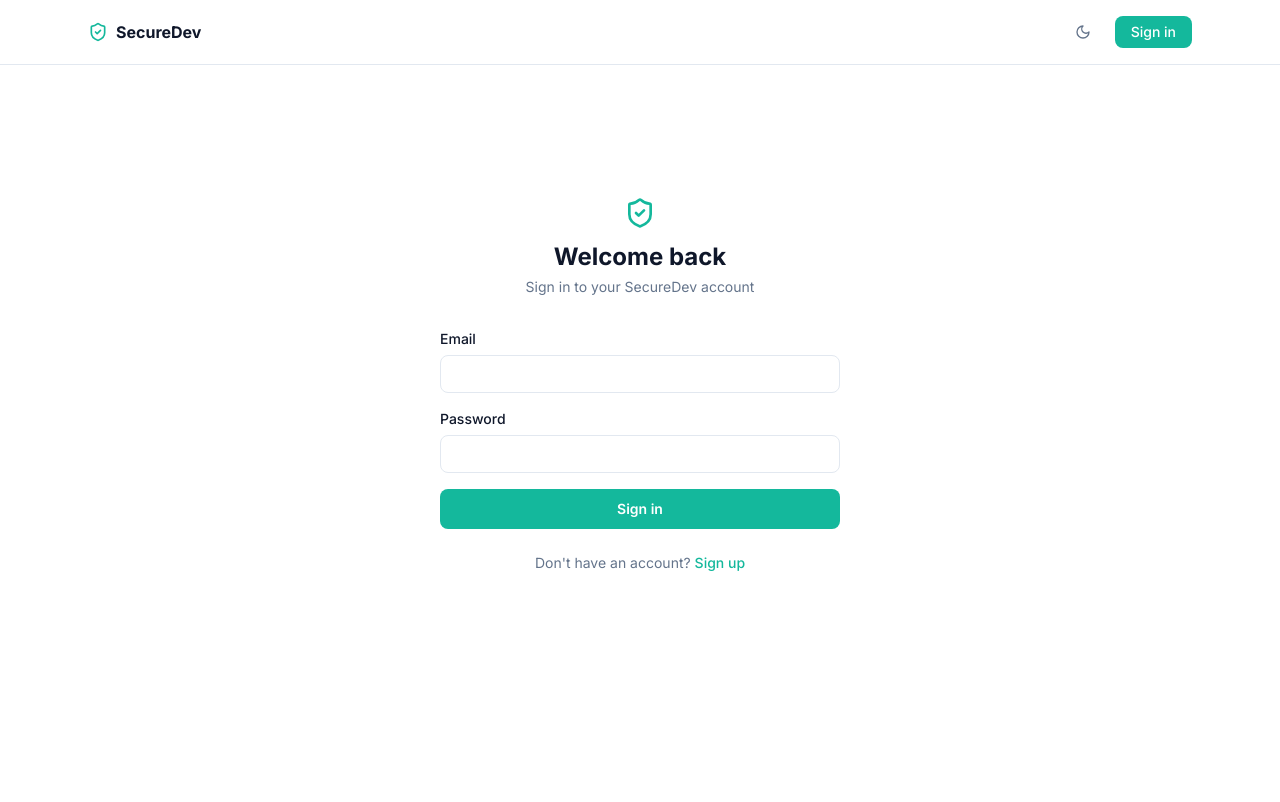
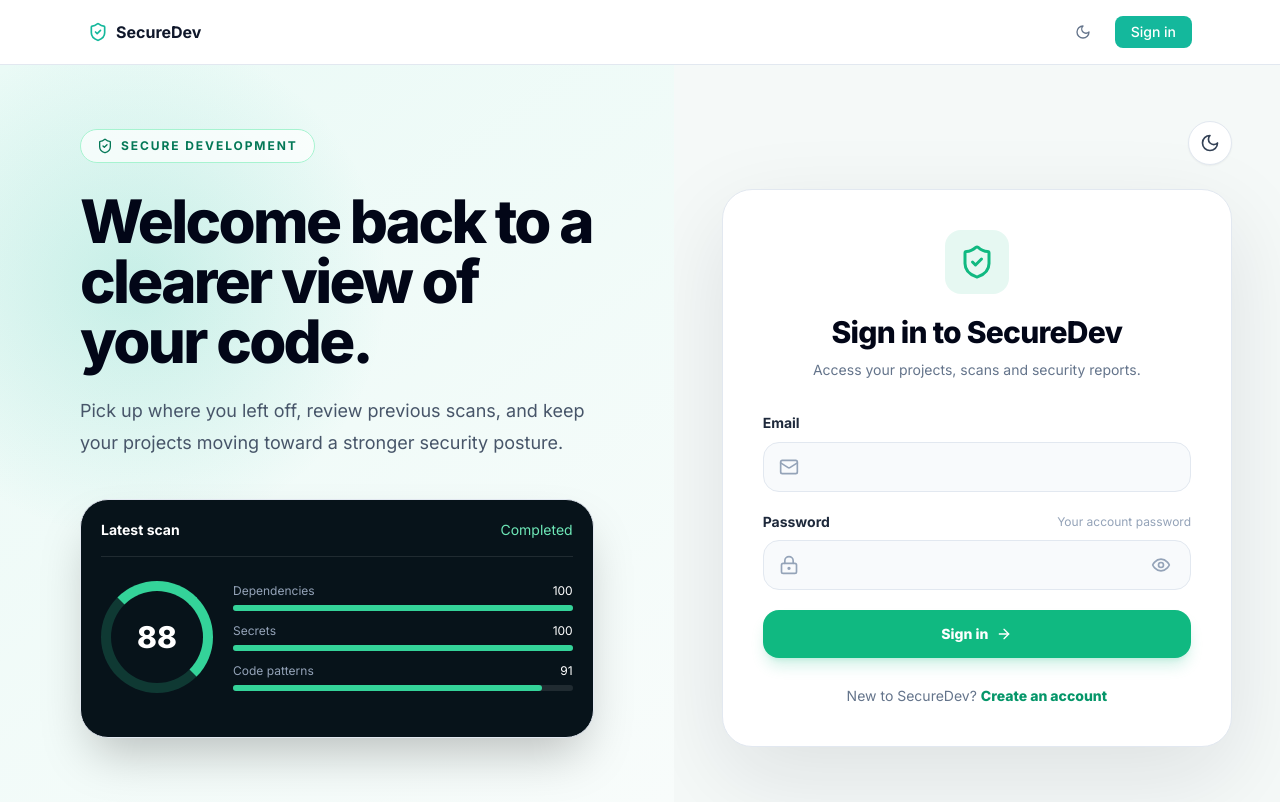
Before and after one commit to pranavreddy1721/securedev, a React (Vite) app in the folder frontend/: page /login in a window 1280 px wide. Built offline with nearby package versions, Linux system fonts and the light colour scheme; no server answers.

Commit message:
redesign sign in page with premium auth UI

```diff
--- a/frontend/src/pages/Login.jsx
+++ b/frontend/src/pages/Login.jsx
@@ -1,84 +1,81 @@
 import { useState } from 'react';
 import { Link, useNavigate } from 'react-router-dom';
-import { ShieldCheck } from 'lucide-react';
+import { AlertCircle, ArrowRight, Eye, EyeOff, LockKeyhole, Mail, Moon, ShieldCheck, Sun } from 'lucide-react';
 import { useAuth } from '../context/AuthContext';
+import { useTheme } from '../context/ThemeContext';
 
 export default function Login() {
   const { login } = useAuth();
+  const { theme, toggleTheme } = useTheme();
   const navigate = useNavigate();
   const [form, setForm] = useState({ email: '', password: '' });
+  const [showPassword, setShowPassword] = useState(false);
   const [error, setError] = useState('');
   const [loading, setLoading] = useState(false);
 
   async function handleSubmit(e) {
     e.preventDefault();
     setError('');
+    if (!form.email.trim() || !form.password) return setError('Enter your email and password to continue.');
     setLoading(true);
     try {
-      await login(form.email, form.password);
+      await login(form.email.trim(), form.password);
       navigate('/dashboard');
     } catch (err) {
-      setError(err.response?.data?.error || 'Login failed. Please try again.');
+      setError(err.response?.data?.error || (err.request && !err.response ? 'SecureDev could not reach the API. Check your connection and try again.' : 'Login failed. Please check your credentials.'));
     } finally {
       setLoading(false);
     }
   }
 
   return (
-    <div className="mx-auto flex min-h-[80vh] max-w-md flex-col justify-center px-6">
-      <div className="text-center">
-        <ShieldCheck className="mx-auto h-8 w-8 text-accent-500" />
-        <h1 className="mt-3 text-2xl font-bold text-ink dark:text-ink-dark">Welcome back</h1>
-        <p className="mt-1 text-sm text-muted dark:text-muted-dark">Sign in to your SecureDev account</p>
+    <main className="min-h-[calc(100vh-76px)] overflow-hidden bg-[#f5f9f8] dark:bg-[#061218]">
+      <div className="mx-auto grid min-h-[calc(100vh-76px)] max-w-7xl lg:grid-cols-[1fr_0.9fr]">
+        <section className="relative hidden overflow-hidden px-10 py-16 lg:flex lg:flex-col lg:justify-center xl:px-20">
+          <div className="absolute inset-0 bg-[radial-gradient(circle_at_20%_30%,rgba(20,184,156,.18),transparent_34%),linear-gradient(145deg,#eafaf6,#f8fcfb)] dark:bg-[radial-gradient(circle_at_20%_30%,rgba(20,184,156,.13),transparent_34%),linear-gradient(145deg,#071b21,#061218)]" />
+          <div className="relative z-10 max-w-xl">
+            <span className="inline-flex items-center gap-2 rounded-full border border-emerald-200 bg-white/70 px-4 py-2 text-xs font-bold tracking-[0.16em] text-emerald-700 dark:border-emerald-500/20 dark:bg-white/5 dark:text-emerald-300"><ShieldCheck className="h-4 w-4" /> SECURE DEVELOPMENT</span>
+            <h1 className="mt-7 text-5xl font-black tracking-[-0.045em] text-slate-950 dark:text-white xl:text-6xl">Welcome back to a clearer view of your code.</h1>
+            <p className="mt-6 max-w-lg text-lg leading-8 text-slate-600 dark:text-slate-300">Pick up where you left off, review previous scans, and keep your projects moving toward a stronger security posture.</p>
+            <div className="mt-10 overflow-hidden rounded-[28px] border border-slate-200 bg-[#07131a] p-5 shadow-2xl dark:border-slate-700">
+              <div className="flex items-center justify-between border-b border-white/10 pb-4 text-sm"><span className="font-bold text-white">Latest scan</span><span className="text-emerald-300">Completed</span></div>
+              <div className="grid grid-cols-[auto_1fr] items-center gap-5 py-6">
+                <div className="grid h-28 w-28 place-items-center rounded-full border-[10px] border-emerald-400/20 border-t-emerald-400 border-r-emerald-400 text-3xl font-black text-white">88</div>
+                <div className="space-y-3">
+                  {['Dependencies', 'Secrets', 'Code patterns'].map((label, i) => <div key={label}><div className="flex justify-between text-xs text-slate-400"><span>{label}</span><span className="text-white">{[100, 100, 91][i]}</span></div><div className="mt-1.5 h-1.5 rounded-full bg-white/10"><div className="h-full rounded-full bg-emerald-400" style={{ width: `${[100, 100, 91][i]}%` }} /></div></div>)}
+                </div>
+              </div>
+            </div>
+          </div>
+        </section>
+
+        <section className="flex items-center justify-center px-5 py-12 sm:px-8 lg:px-12">
+          <div className="w-full max-w-[520px]">
+            <div className="mb-6 flex justify-end"><button type="button" onClick={toggleTheme} className="grid h-11 w-11 place-items-center rounded-full border border-slate-200 bg-white text-slate-700 shadow-sm dark:border-slate-700 dark:bg-slate-900 dark:text-white" aria-label="Toggle theme">{theme === 'dark' ? <Sun className="h-5 w-5" /> : <Moon className="h-5 w-5" />}</button></div>
+            <div className="rounded-[30px] border border-slate-200 bg-white p-7 shadow-[0_30px_90px_rgba(15,23,42,.10)] sm:p-10 dark:border-slate-700 dark:bg-slate-900 dark:shadow-black/30">
+              <div className="text-center">
+                <div className="mx-auto grid h-16 w-16 place-items-center rounded-2xl bg-emerald-500/10 text-emerald-500"><ShieldCheck className="h-9 w-9" /></div>
+                <h1 className="mt-5 text-3xl font-black tracking-tight text-slate-950 dark:text-white">Sign in to SecureDev</h1>
+                <p className="mt-2 text-sm leading-6 text-slate-500 dark:text-slate-400">Access your projects, scans and security reports.</p>
+              </div>
+              {error && <div className="mt-7 flex gap-3 rounded-2xl border border-red-200 bg-red-50 p-4 text-sm text-red-700 dark:border-red-500/20 dark:bg-red-500/10 dark:text-red-300"><AlertCircle className="h-5 w-5 shrink-0" /> <span>{error}</span></div>}
+              <form onSubmit={handleSubmit} className="mt-7 space-y-5">
+                <Field label="Email" icon={Mail} type="email" value={form.email} onChange={(v) => setForm({ ...form, email: v })} required autoComplete="email" />
+                <div>
+                  <div className="flex items-center justify-between"><label className="text-sm font-bold text-slate-800 dark:text-slate-200">Password</label><span className="text-xs text-slate-400">Your account password</span></div>
+                  <div className="relative mt-2"><LockKeyhole className="pointer-events-none absolute left-4 top-1/2 h-5 w-5 -translate-y-1/2 text-slate-400" /><input type={showPassword ? 'text' : 'password'} value={form.password} onChange={(e) => setForm({ ...form, password: e.target.value })} required autoComplete="current-password" className="w-full rounded-2xl border border-slate-200 bg-slate-50 py-3.5 pl-12 pr-12 text-sm text-slate-900 outline-none transition focus:border-emerald-400 focus:bg-white focus:ring-4 focus:ring-emerald-500/10 dark:border-slate-700 dark:bg-slate-800 dark:text-white dark:focus:bg-slate-900" /><button type="button" onClick={() => setShowPassword((v) => !v)} className="absolute right-3 top-1/2 grid h-9 w-9 -translate-y-1/2 place-items-center rounded-xl text-slate-400 hover:bg-slate-200/60 dark:hover:bg-slate-700" aria-label={showPassword ? 'Hide password' : 'Show password'}>{showPassword ? <EyeOff className="h-5 w-5" /> : <Eye className="h-5 w-5" />}</button></div>
+                </div>
+                <button disabled={loading} className="group flex w-full items-center justify-center gap-2 rounded-2xl bg-emerald-500 py-3.5 text-sm font-extrabold text-white shadow-lg shadow-emerald-500/20 transition hover:bg-emerald-600 disabled:cursor-not-allowed disabled:opacity-60">{loading ? 'Signing in…' : <>Sign in <ArrowRight className="h-4 w-4 transition group-hover:translate-x-1" /></>}</button>
+              </form>
+              <div className="mt-7 text-center text-sm text-slate-500 dark:text-slate-400">New to SecureDev? <Link to="/signup" className="font-extrabold text-emerald-600 hover:text-emerald-700 dark:text-emerald-400">Create an account</Link></div>
+            </div>
+          </div>
+        </section>
       </div>
-
-      <form onSubmit={handleSubmit} className="mt-8 space-y-4">
-        {error && (
-          <div className="rounded-lg border border-severity-high/30 bg-severity-high/5 px-3 py-2 text-sm text-severity-high">
-            {error}
-          </div>
-        )}
-
-        <Field label="Email" type="email" value={form.email} onChange={(v) => setForm({ ...form, email: v })} required />
-        <Field
-          label="Password"
-          type="password"
-          value={form.password}
-          onChange={(v) => setForm({ ...form, password: v })}
-          required
-        />
-
-        <button
-          type="submit"
-          disabled={loading}
-          className="w-full rounded-lg bg-accent-500 py-2.5 text-sm font-semibold text-white hover:bg-accent-600 disabled:opacity-60"
-        >
-          {loading ? 'Signing in…' : 'Sign in'}
-        </button>
-      </form>
-
-      <p className="mt-6 text-center text-sm text-muted dark:text-muted-dark">
-        Don't have an account?{' '}
-        <Link to="/signup" className="font-medium text-accent-500 hover:underline">
-          Sign up
-        </Link>
-      </p>
-    </div>
+    </main>
   );
 }
 
-export function Field({ label, type = 'text', value, onChange, required, hint }) {
-  return (
-    <label className="block">
-      <span className="mb-1.5 block text-sm font-medium text-ink dark:text-ink-dark">{label}</span>
-      <input
-        type={type}
-        value={value}
-        required={required}
-        onChange={(e) => onChange(e.target.value)}
-        className="w-full rounded-lg border border-border dark:border-border-dark bg-surface dark:bg-surface-dark px-3 py-2 text-sm text-ink dark:text-ink-dark placeholder:text-muted focus:border-accent-500 focus:outline-none focus:ring-1 focus:ring-accent-500"
-      />
-      {hint && <span className="mt-1 block text-xs text-muted dark:text-muted-dark">{hint}</span>}
-    </label>
-  );
+function Field({ label, icon: Icon, type = 'text', value, onChange, required, autoComplete }) {
+  return <label className="block"><span className="text-sm font-bold text-slate-800 dark:text-slate-200">{label}</span><div className="relative mt-2"><Icon className="pointer-events-none absolute left-4 top-1/2 h-5 w-5 -translate-y-1/2 text-slate-400" /><input type={type} value={value} required={required} autoComplete={autoComplete} onChange={(e) => onChange(e.target.value)} className="w-full rounded-2xl border border-slate-200 bg-slate-50 py-3.5 pl-12 pr-4 text-sm text-slate-900 outline-none transition focus:border-emerald-400 focus:bg-white focus:ring-4 focus:ring-emerald-500/10 dark:border-slate-700 dark:bg-slate-800 dark:text-white dark:focus:bg-slate-900" /></div></label>;
 }
```
